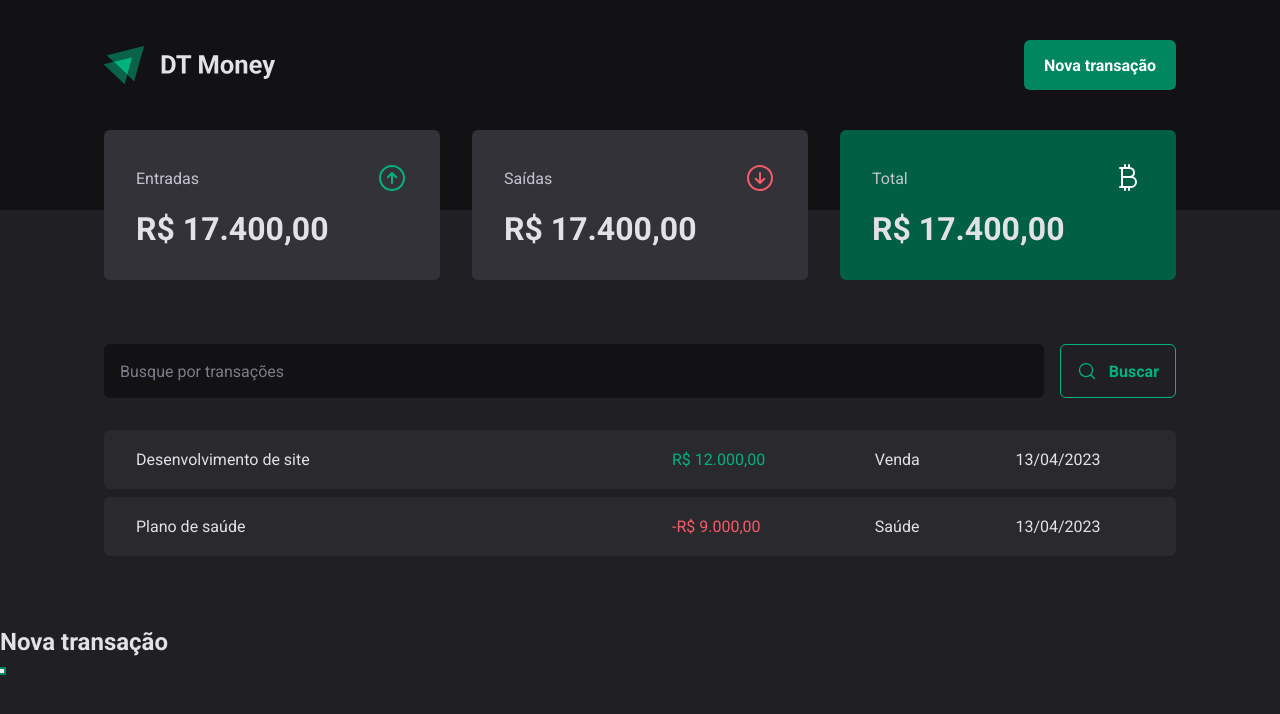
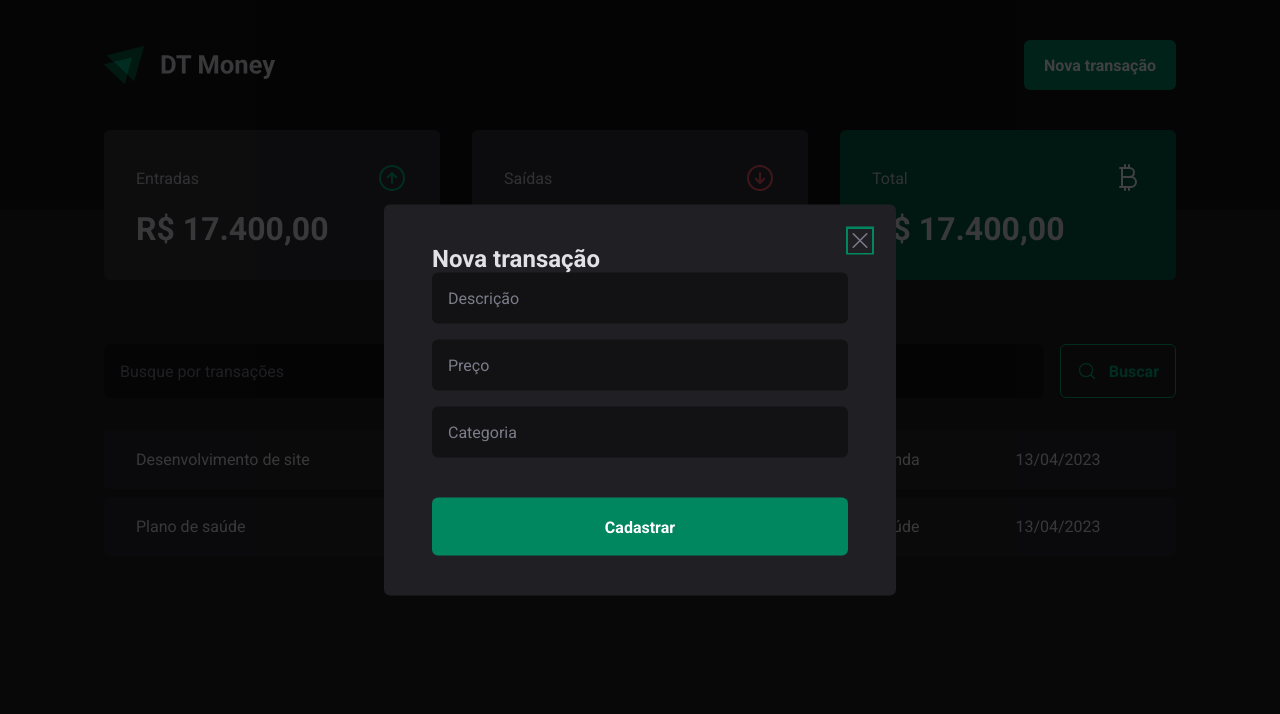
Before and after one commit to marcoscuomo/dt-money, a React (Vite) app: page / in a window 1280 px wide. Both pictures are taken after a click on the button "Nova transação". Shown: the top 714 px of the page. Built offline with nearby package versions, Linux system fonts and the light colour scheme.

Commit message:
feat: modal new transaction

```diff
--- a/src/components/Header/index.tsx
+++ b/src/components/Header/index.tsx
@@ -3,6 +3,7 @@
 import { HeaderContainer, HeaderContent, NewTransactionButton } from "./styles";
 
 import logoImg from "../../assets/logo.svg";
+import { NewTransactionModal } from '../NewTransactionModal';
 
 export function Header() {
   return(
@@ -14,15 +15,8 @@
             <NewTransactionButton>Nova transação</NewTransactionButton>
           </Dialog.Trigger>
 
-          <Dialog.Portal>
-            <Dialog.Overlay />
+          <NewTransactionModal />
 
-            <Dialog.Content>
-              <Dialog.Title>Nova transação</Dialog.Title>
-
-              <Dialog.Close />
-            </Dialog.Content>
-          </Dialog.Portal>
         </Dialog.Root>
       </HeaderContent>
     </HeaderContainer>
--- /dev/null
+++ b/src/components/NewTransactionModal/index.tsx
@@ -0,0 +1,22 @@
+import * as Dialog from '@radix-ui/react-dialog';
+import { Content, Overlay, CloseButton } from './styles';
+import { X } from 'phosphor-react';
+
+export function NewTransactionModal() {
+  return(
+    <Dialog.Portal>
+      <Overlay />
+      <Content>
+        <Dialog.Title>Nova transação</Dialog.Title>
+        <CloseButton> <X size={24} /> </CloseButton>
+        <form action="">
+          <input type="text" placeholder='Descrição' required />
+          <input type="number" placeholder='Preço' required />
+          <input type="text" placeholder='Categoria' required />
+
+          <button type="submit">Cadastrar</button>
+        </form>
+      </Content>
+    </Dialog.Portal>
+  )
+}
--- /dev/null
+++ b/src/components/NewTransactionModal/styles.ts
@@ -0,0 +1,70 @@
+import { styled } from "styled-components";
+import * as Dialog from '@radix-ui/react-dialog';
+
+
+export const Overlay = styled(Dialog.Overlay)`
+  position: fixed;
+  width: 100vw;
+  height: 100vh;
+  inset: 0;
+  background: rgba(0, 0, 0, 0.75);
+`;
+
+export const Content = styled(Dialog.Content)`
+  min-width: 32rem;
+  border-radius: 6px;
+  padding: 2.5rem 3rem;
+  background: ${props => props.theme["gray-800"]};
+
+  position: fixed;
+  top: 50%;
+  left: 50%;
+  transform: translate(-50%, -50%);
+
+  form {
+    display: flex;
+    flex-direction: column;
+    gap: 1rem;
+
+    input {
+      border-radius: 6px;
+      border: 0;
+      background: ${props => props.theme["gray-900"]};
+      color: ${props => props.theme["gray-300"]};
+      padding: 1rem;
+
+      &::placeholder {
+        color: ${props => props.theme["gray-500"]}
+      }
+    }
+
+    button[type="submit"] {
+      height: 58px;
+      border: 0;
+      background: ${props => props.theme["green-500"]};
+      color: ${props => props.theme.white};
+      font-weight: bold;
+      padding: 0 1.25rem;
+      border-radius: 6px;
+      margin-top: 1.5rem;
+      cursor: pointer;
+
+      &:hover {
+        background: ${props => props.theme["green-700"]};
+        transition: all ease 2.5s;
+      }
+    }
+  }
+`;
+
+export const CloseButton = styled(Dialog.Close)`
+  position: absolute;
+  background: transparent;
+  border: 0;
+  top: 1.5rem;
+  right: 1.5rem;
+  line-height: 0;
+  cursor: pointer;
+  color: ${props => props.theme["gray-500"]}
+
+`;
```
